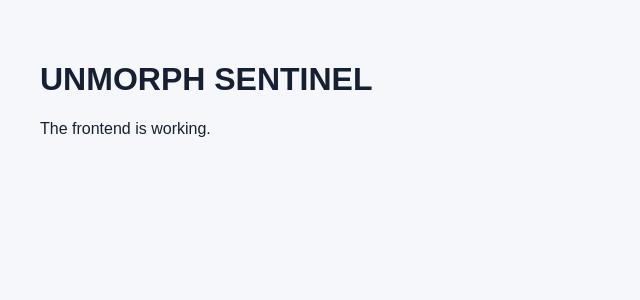
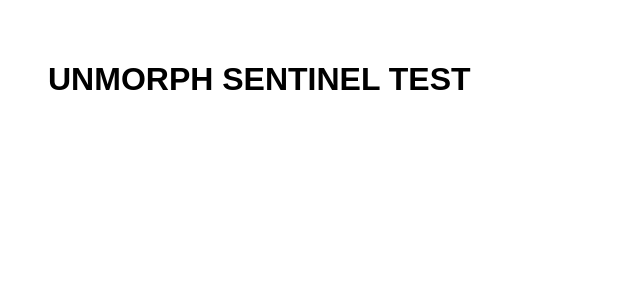
Before and after one commit to durgadeviyuvaraj14-sketch/unmorph-sentinel, a React (Vite) app in the folder frontend/: page / in a window 1280 px wide. Shown: the top 300 px of the page, without its empty margins (0-640 px from the left). Built offline with nearby package versions, Linux system fonts and the light colour scheme.

Commit message:
Replace App component with test header

```diff
--- a/frontend/src/main.jsx
+++ b/frontend/src/main.jsx
@@ -1,10 +1,8 @@
 import React from "react";
 import ReactDOM from "react-dom/client";
-import App from "./App";
-import "./index.css";
 
 ReactDOM.createRoot(document.getElementById("root")).render(
-  <React.StrictMode>
-    <App />
-  </React.StrictMode>
+  <h1 style={{ padding: "40px", fontFamily: "Arial" }}>
+    UNMORPH SENTINEL TEST
+  </h1>
 );
```
